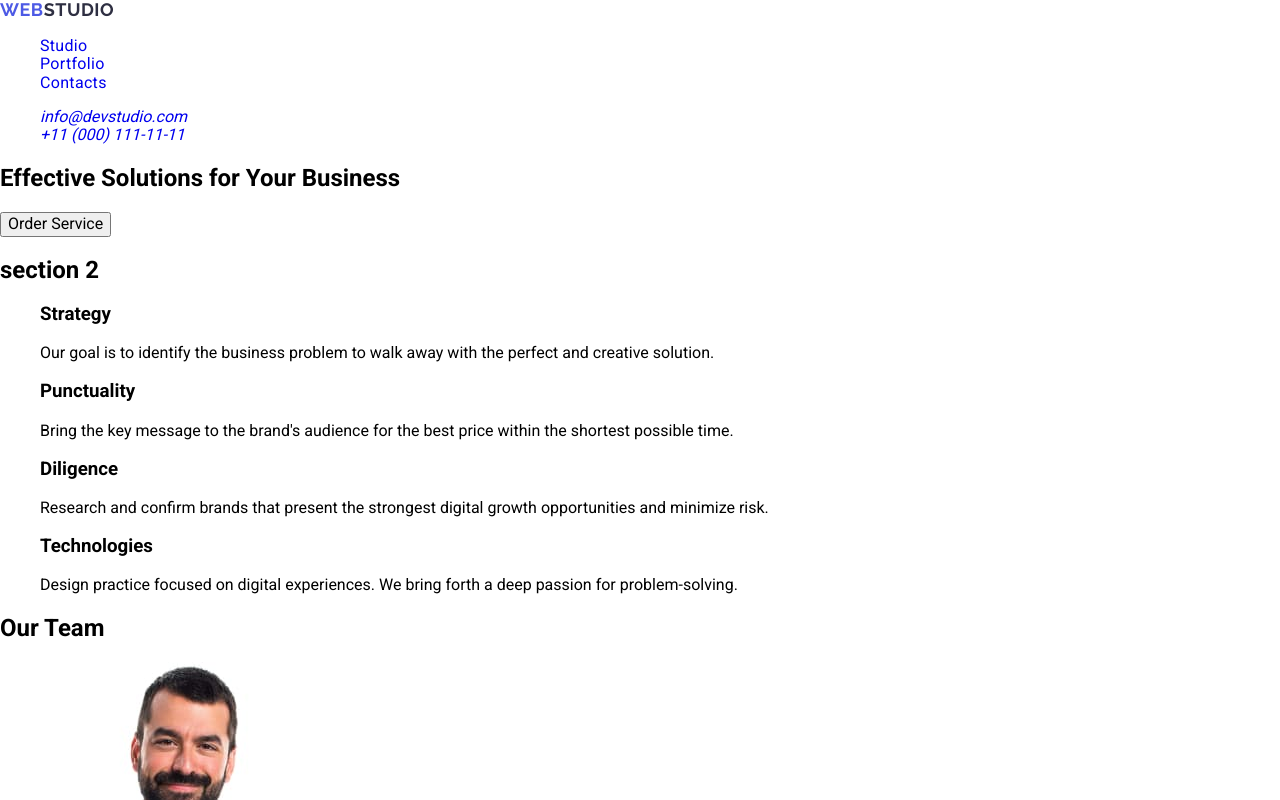
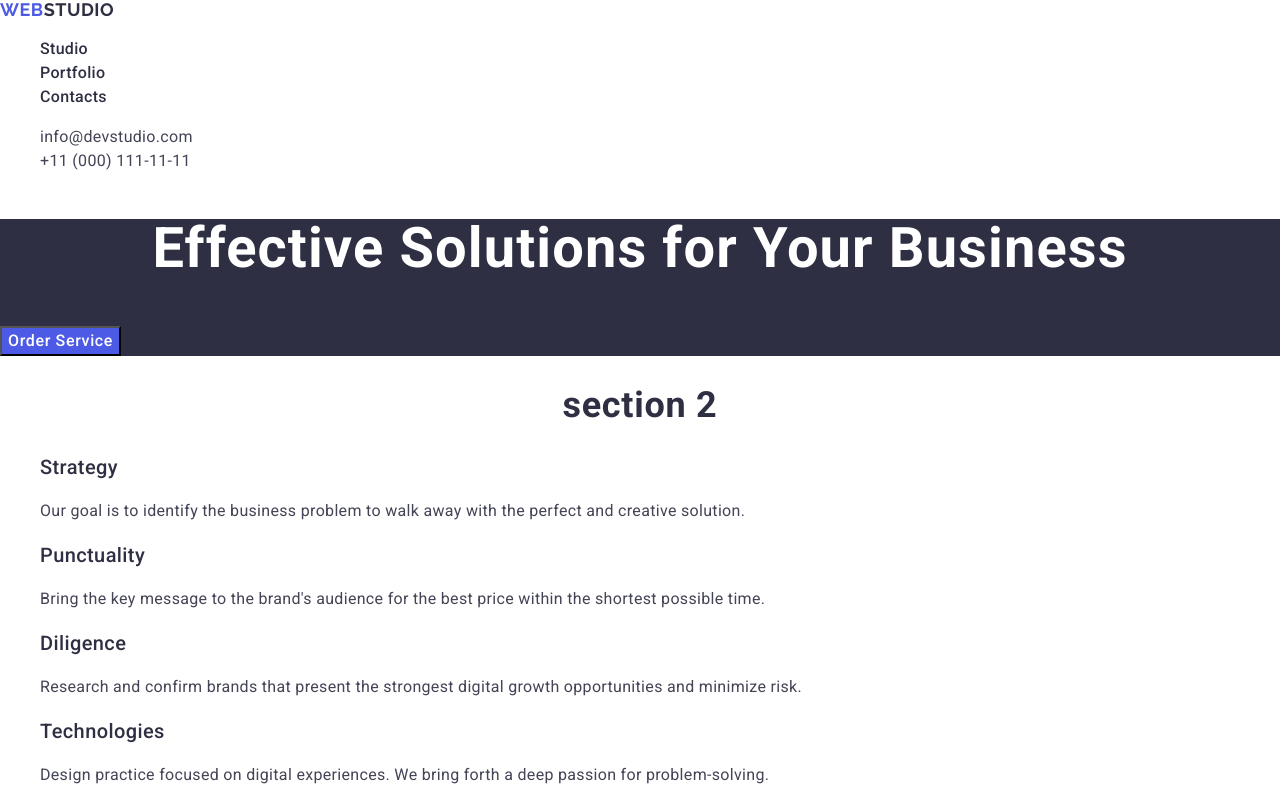
Before and after one commit to veronika-fullstack/goit-markup-hw-02, a plain HTML site: page index.html in a window 1280 px wide. Shown: the top 800 px of the page. Drawn offline with nearby package versions, Linux system fonts and the light colour scheme.

Commit message:
complete-hw2

```diff
--- a/css/styles.css
+++ b/css/styles.css
@@ -22,14 +22,74 @@ body {
 .blue-text {
     color: var(--iris, #4D5AE5);
 }
-.menu {
+.white-text {
+    color: var(--cloud, #F4F4FD);
+}
+.page-header {
+    background: var(--white, #FFF);
+}
+
+h2 {
     color: var(--navyblue, #2E2F42);
+    text-align: center;
+    font-size: 36px;
+    font-weight: 700;
+    line-height: 1.11;
+    letter-spacing: 0.02em;
+}
+h3 {
+    color: var(--navyblue, #2E2F42);
+    font-size: 20px;
+    font-weight: 500;
+    line-height: 1.2;
+    letter-spacing: 0.02em;
+}
+p{
+    color: var(--slate, #434455);
+    font-size: 16px;
+    font-weight: 400;
+    line-height: 1.5;
+    letter-spacing: 0.02em;
+}
+.menu a {
+    color: var(--navyblue, #2E2F42);
+    font-size: 16px;
+    font-weight: 500;
+    line-height: 1.5;
+    letter-spacing: 0.02em;
+}
+.address-list a {
+    color: var(--slate, #434455);
+    font-style: normal;
+    font-size: 16px;
+    font-weight: 400;
+    line-height: 1.5;
+    letter-spacing: 0.02em;
+}
+.hero-section {
+    background: var(--navyblue, #2E2F42);
+}
+.text-hero {
+    color: var(--white, #FFF);
+    text-align: center;
+    font-size: 56px;
+    font-weight: 700;
+    line-height: 1.07;
+    letter-spacing: 0.02em;
+}
+.order-button {
+    color: var(--white, #FFF);
+    background: var(--iris, #4D5AE5);
+    font-size: 16px;
+    font-weight: 500;
+    line-height: 1.5;
+    letter-spacing: 0.04em;
 
-        /* Body
-        font-size: 16px;
-        font-style: normal;
-        font-weight: 500;
-        line-height: 24px;
-        /* 150% */
-        letter-spacing: 0.32px;
 }
+.team-section {
+    background: var(--cloud, #F4F4FD);
+}
+
+.page-footer {
+    background: var(--navyblue, #2E2F42);
+}
--- a/index.html
+++ b/index.html
@@ -7,9 +7,7 @@
         <link rel="preconnect" href="https://fonts.googleapis.com">
         <link rel="preconnect" href="https://fonts.gstatic.com" crossorigin>
         <link rel="stylesheet" href="https://fonts.googleapis.com/css2?family=Raleway:wght@700&family=Roboto:wght@400;500;700&display=swap" >
-        <link rel="stylesheet" href="https://cdnjs.cloudflare.com/ajax/libs/modern-normalize/2.0.0/modern-normalize.min.css"
-              integrity="sha512-4xo8blKMVCiXpTaLzQSLSw3KFOVPWhm/TRtuPVc4WG6kUgjH6J03IBuG7JZPkcWMxJ5huwaBpOpnwYElP/m6wg=="
-              crossorigin="anonymous" referrerpolicy="no-referrer" />
+        <link rel="stylesheet" href="https://cdnjs.cloudflare.com/ajax/libs/modern-normalize/2.0.0/modern-normalize.min.css" integrity="sha512-4xo8blKMVCiXpTaLzQSLSw3KFOVPWhm/TRtuPVc4WG6kUgjH6J03IBuG7JZPkcWMxJ5huwaBpOpnwYElP/m6wg==" crossorigin="anonymous" referrerpolicy="no-referrer" >
         <link rel="stylesheet" href="./css/styles.css" >
     </head>
     <body>
@@ -40,7 +38,7 @@
 
         <main>
 
-            <section>
+            <section class="hero-section">
                 <h1 class="text-hero">
                     Effective Solutions
                     for Your Business
@@ -89,7 +87,7 @@
                 </ul>
             </section>
 
-            <section>
+            <section class="team-section">
                 <h2>Our Team</h2>
 
                 <ul>
@@ -139,7 +137,7 @@
             <section>
                 <h2>Our Portfolio</h2>
 
-                <ul>
+                <ul class="list">
                     <li>
                         <img src="./images/portfolio/banking-app.jpg"
                         width="360"
@@ -199,10 +197,13 @@
 
         </main>
 
-        <footer>
+        <footer class="page-footer">
 
-            <a class="logo" class="link" href="./index.html"><span>web</span>studio</a>
-            <p>
+            <a class="logo link" href="./index.html">
+                <span class="blue-text">web</span>
+                <span class="white-text">studio</span>
+            </a>
+            <p class="white-text">
                 Increase the flow of customers and
                 sales for your business with digital
                 marketing & growth solutions.
```
